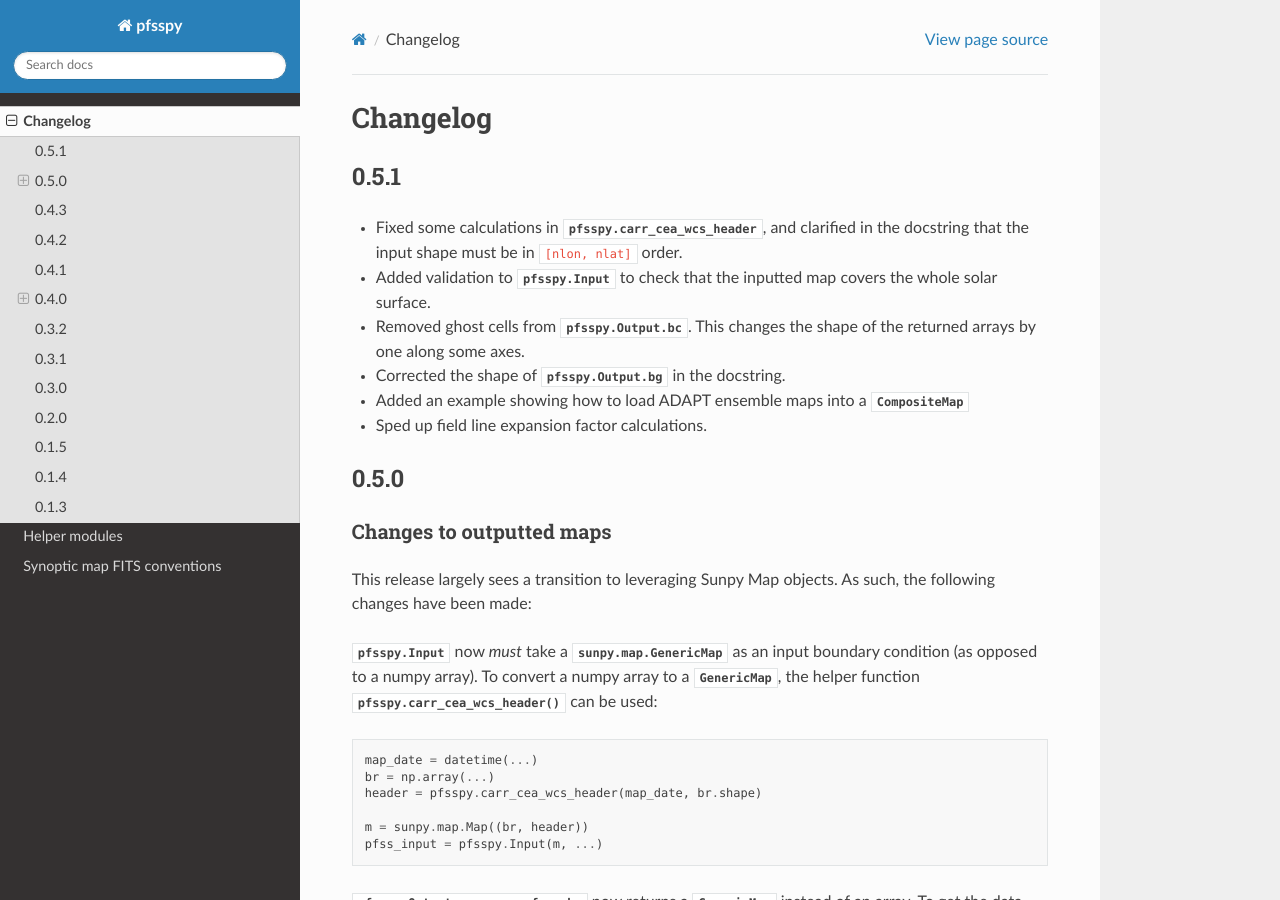
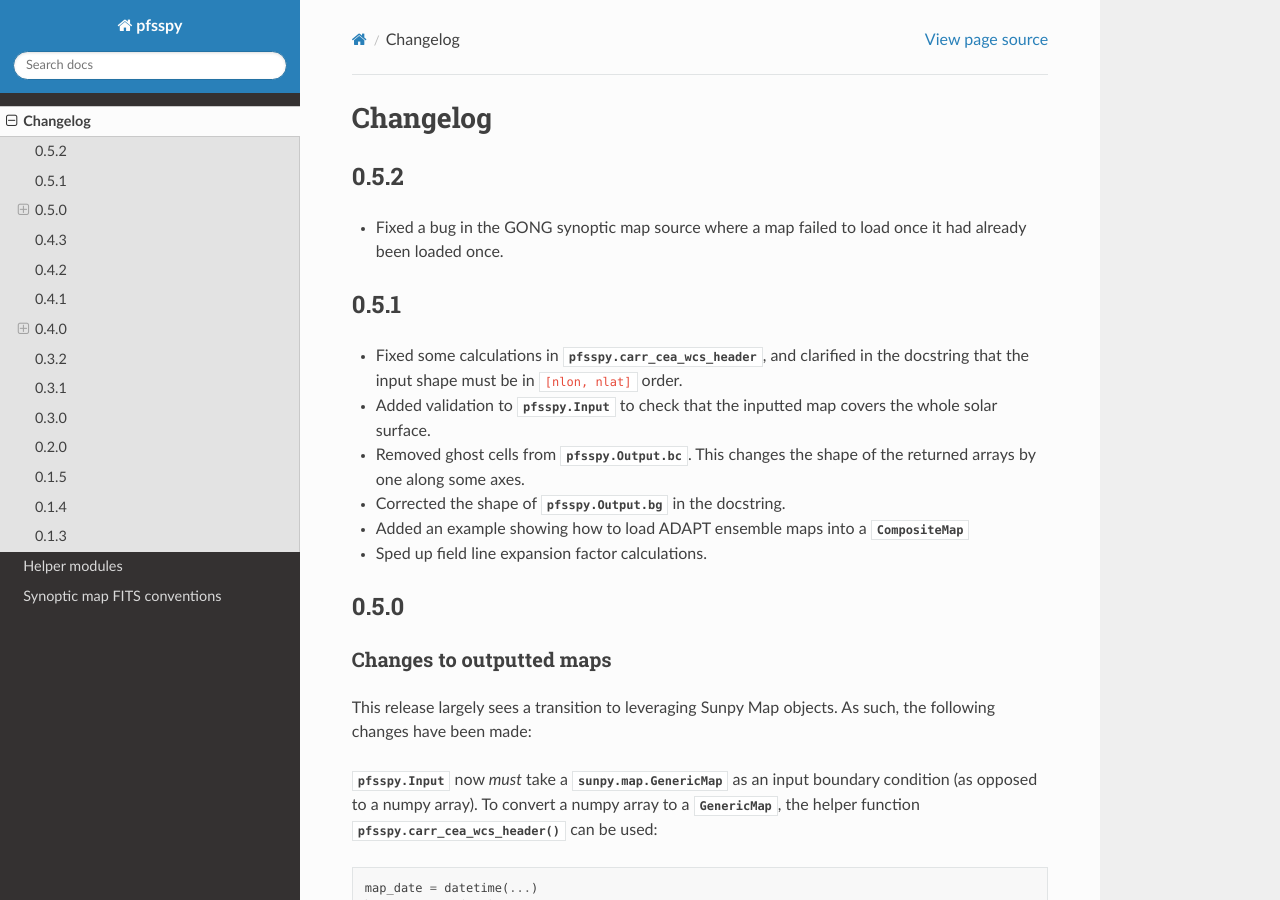
Before and after one commit to sunpy/sunkit-magex, a Sphinx documentation site: the page built from docs/changes.rst, in a window 1280 px wide and 900 px high. Built offline with Sphinx 7.4.7 and the Read the Docs theme 2.0.0, drawn with Linux system fonts in a browser that asks for light colours; pages that are not in the unit, such as notebooks, are missing from menus; the version number could not be read and is left out.

Commit message:
Actually fix gong maps

```diff
--- a/docs/changes.rst
+++ b/docs/changes.rst
@@ -1,5 +1,10 @@
 Changelog
 =========
+
+0.5.2
+-----
+- Fixed a bug in the GONG synoptic map source where a map failed to load once
+  it had already been loaded once.
 
 0.5.1
 -----
```
Also changed, not shown: 1 other file.
